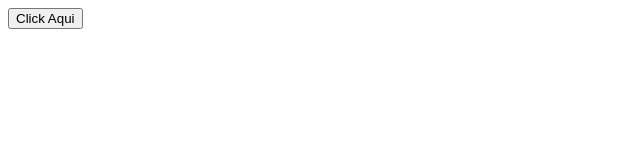
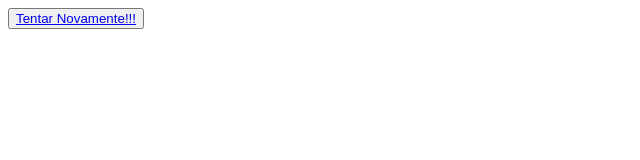
Before and after one commit to maraes/PicPay, a plain HTML site: page botao.html in a window 1280 px wide. Shown: the whole page, without its empty margins (0-640 px from the left). Drawn offline with Linux system fonts and the light colour scheme.

Commit message:
Update botao.html

```diff
--- a/botao.html
+++ b/botao.html
@@ -4,7 +4,9 @@
 
 </head>
 <body>
-<button id="btn">Click Aqui</button>
+<button id="btn"><a href="https://geekprank.com/">Tentar Novamente!!!</a></button>
+
+
 <script>
 const btn = document.querySelector("#btn");
 
```
